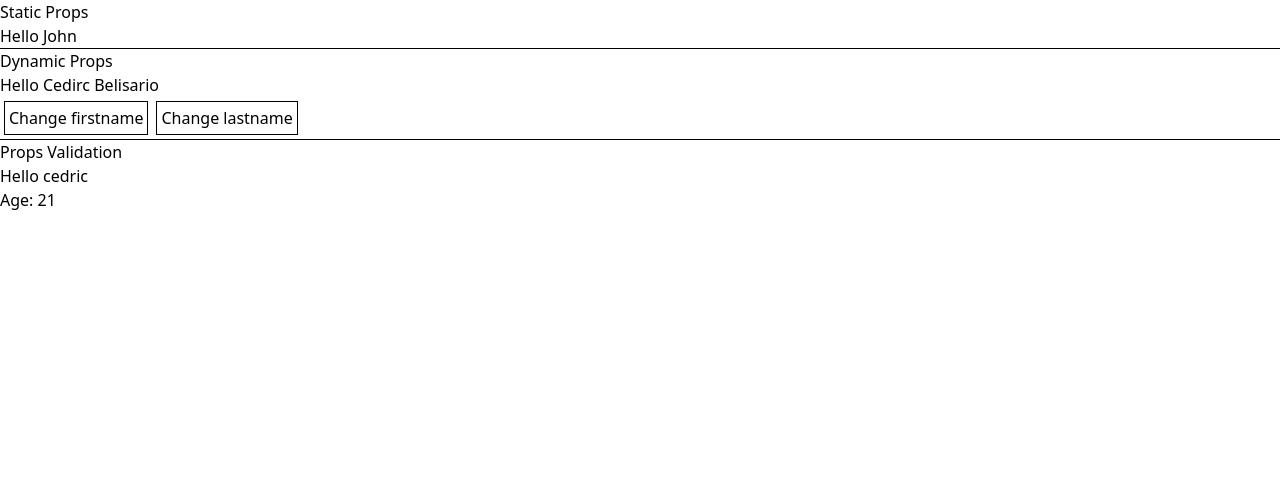
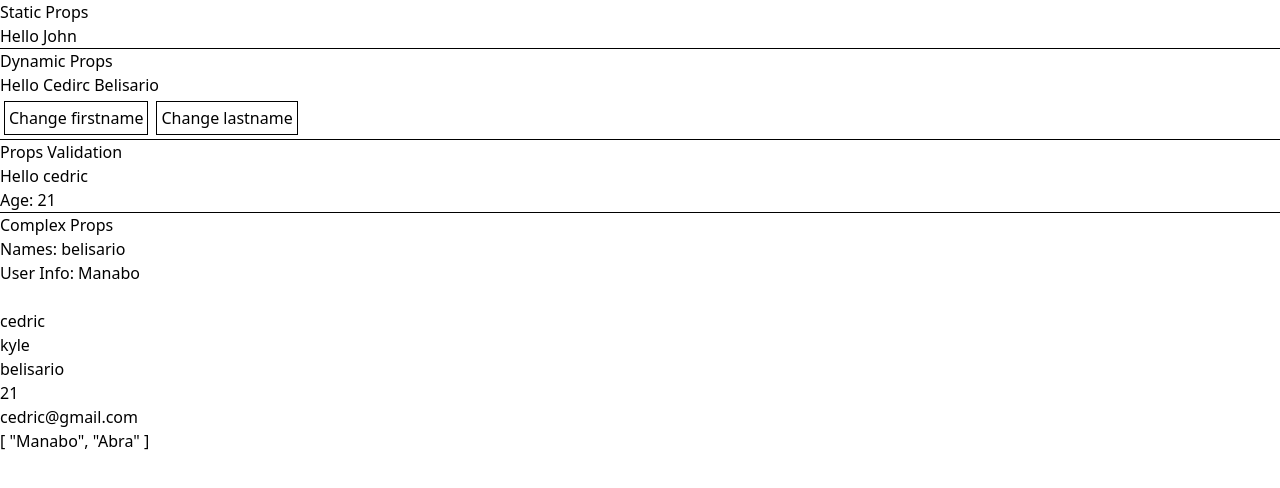
Before and after one commit to CedricKyle/my-vue-journey, a Vue app: page / in a window 1280 px wide. Shown: the top 488 px of the page. Built offline with nearby package versions, Linux system fonts and the light colour scheme.

Commit message:
complex props using array and object

```diff
--- a/src/App.vue
+++ b/src/App.vue
@@ -5,6 +5,7 @@ const firstname = ref('Cedirc');
 const lastname = ref('Belisario');
 import staticprops from './components/props/staticprops.vue';
 import propsValidation from './components/props/propsValidation.vue';
+import arrayObjectProps from './components/props/arrayObjectProps.vue';
 
 
 </script>
@@ -22,4 +23,11 @@ import propsValidation from './components/props/propsValidation.vue';
 
   <h1>Props Validation</h1>
   <propsValidation fullname='cedric' :age='21' />
+  <hr>
+
+  <h1>Complex Props</h1>
+  <arrayObjectProps
+  :names="['cedric', 'kyle', 'belisario']"
+  :userInfo="{age: 21, email: 'cedric@gmail.com', address: ['Manabo', 'Abra']}"
+  />
 </template>
--- /dev/null
+++ b/src/components/props/arrayObjectProps.vue
@@ -0,0 +1,24 @@
+<script setup>
+  defineProps({
+    names: Array,
+    userInfo: Object,
+  });
+</script>
+
+<template>
+  <h1>Names: {{ names[2] }}</h1>
+  <h1>User Info: {{ userInfo.address[0] }}</h1>
+  <br>
+
+  <!-- Iterate Array -->
+  <ul v-for="name in names" :key="name">
+    <li>{{ name }}</li>
+  </ul>
+
+  <!--Iterate Object -->
+  <ul v-for="(info, i) in userInfo" :key="i">
+    <li>{{ info }}</li>
+  </ul>
+
+  <!-- <p>{{ userInfo.age }}</p> -->
+</template>
```
